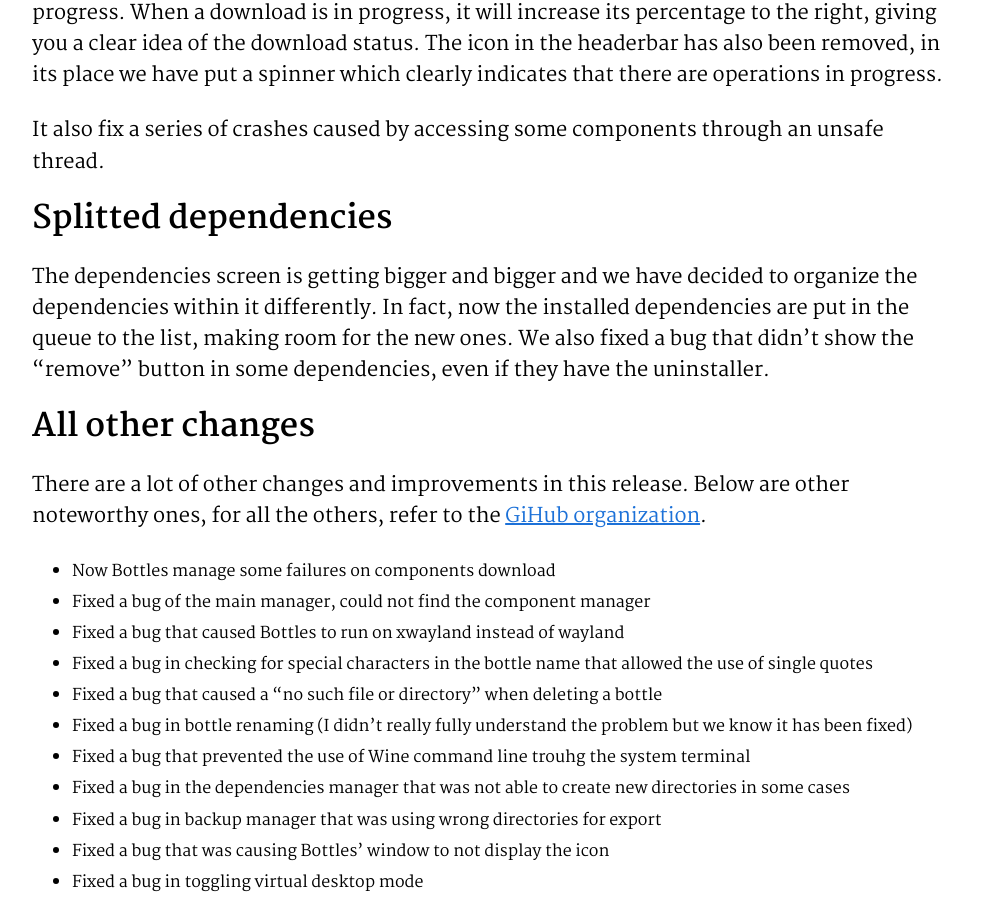
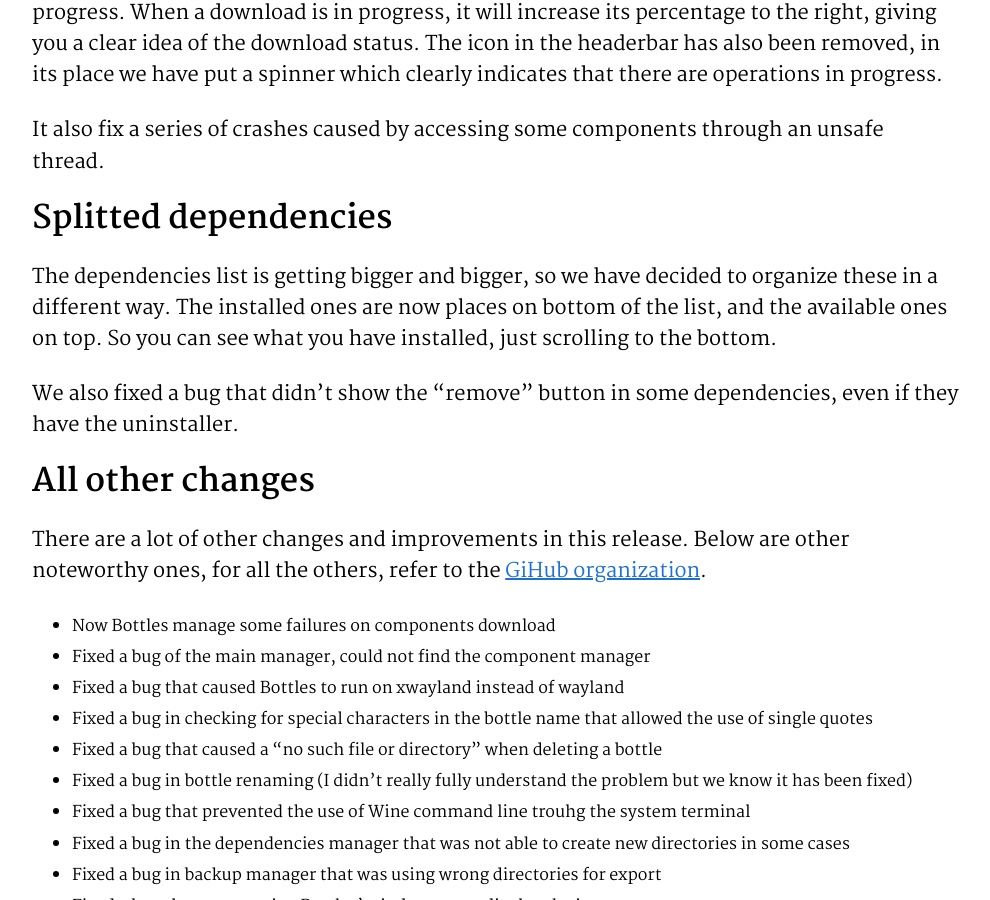
Before and after one commit to bottlesdevs/website, a Jekyll site: the page built from _posts/2021-09-14-release-2021.9.14.md, in a window 1280 px wide and 900 px high, scrolled down 2315 px. Shown: the whole window, without its empty margins (144-1134 px from the left). Built offline with Jekyll 4.4.1, drawn with Linux system fonts in a browser that asks for light colours; nearby versions of some CDN libraries; comment, search, counter and statistics services are not loaded.

Commit message:
update release post

```diff
--- a/_posts/2021-09-14-release-2021.9.14.md
+++ b/_posts/2021-09-14-release-2021.9.14.md
@@ -74,9 +74,11 @@
 an unsafe thread.
 
 ## Splitted dependencies
-The dependencies screen is getting bigger and bigger and we have decided to
-organize the dependencies within it differently. In fact, now the installed
-dependencies are put in the queue to the list, making room for the new ones.
+The dependencies list is getting bigger and bigger, so we have decided to
+organize these in a different way. The installed ones are now places on bottom
+of the list, and the available ones on top. So you can see what you have
+installed, just scrolling to the bottom.
+
 We also fixed a bug that didn't show the "remove" button in some dependencies,
 even if they have the uninstaller.
 
```
